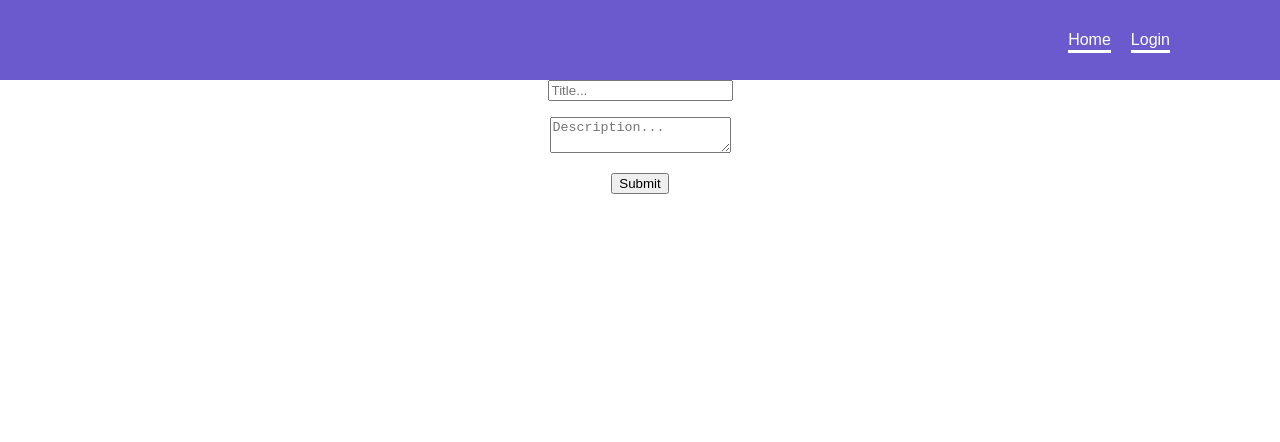
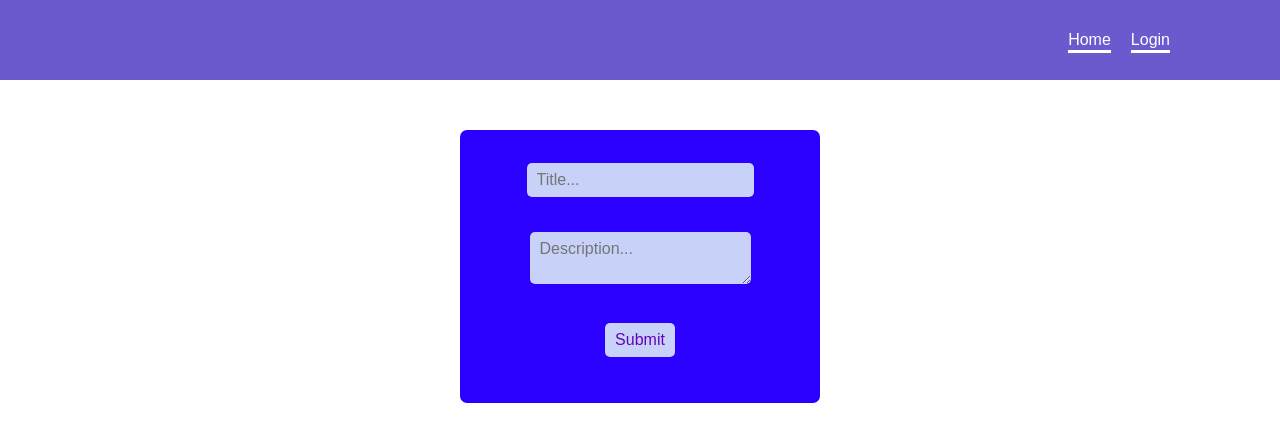
Before and after one commit to Dema2096/social-media-app, a React (Create React App) app: page /createpost in a window 1280 px wide. Shown: the top 442 px of the page. Built offline with nearby package versions, Linux system fonts and the light colour scheme; no server answers.

Commit message:
css/navigate
added some css and a navigate to the home page once a post is submitted

```diff
--- a/src/App.css
+++ b/src/App.css
@@ -52,3 +52,42 @@
   margin-right: 25px;
   margin-left: 10px;
 }
+
+input,
+textarea{
+  font-family: "Nunito", sans-serif;
+}
+
+.create-post{
+  width: 100%;
+  height: auto;
+  display: flex;
+  justify-content: center;
+}
+
+form{
+  margin-top: 50px;
+  padding: 30px 20px;
+  width: 320px;
+  border-radius: 7px;
+  background-color: white;
+  backdrop-filter: blur(5px);
+  background-color: rgba(43, 0, 255, 0588);
+  overflow: hidden;
+}
+
+input,
+textarea{
+  padding: 8px 10px;
+  margin: 3px 8px 16px 8px;
+  background-color: rgba(222, 239, 248, 0.877);
+  border: 0px transparent;
+  border-radius: 5px;
+  color: rgb(97, 4, 184);
+  font-size: 16px;
+  z-index: 1;
+}
+
+.submitForm:hover{
+  cursor: pointer;
+}
--- a/src/pages/create-post/create-form.tsx
+++ b/src/pages/create-post/create-form.tsx
@@ -5,10 +5,13 @@
 import { db } from "../../config/firebase"
 import { auth } from "../../config/firebase"
 import {useAuthState} from "react-firebase-hooks/auth"
+import { useNavigate } from "react-router-dom"
 
 const CreateForm = () =>{
 
     const [user] = useAuthState(auth)
+
+    const navigate = useNavigate()
 
     interface CreateFormData {
         title : string,
@@ -36,6 +39,7 @@
             username: user?.displayName,
             userId: user?.uid
         })
+        navigate("/")
     }
 
 
@@ -45,7 +49,7 @@
         <p style={{color: "red"}}>{errors.title?.message}</p>
         <textarea placeholder="Description..."{...register("description")}/>
         <p style={{color: "red"}}>{errors.description?.message}</p>
-        <input type="submit"/>
+        <input type="submit" className="submitForm"/>
     </form>
 )
 }
--- a/src/pages/create-post/create-post.tsx
+++ b/src/pages/create-post/create-post.tsx
@@ -3,7 +3,7 @@
 
 const CreatePost = () =>{
     return(
-        <div>
+        <div className="create-post">
             <CreateForm/>
         </div>
     )
```
